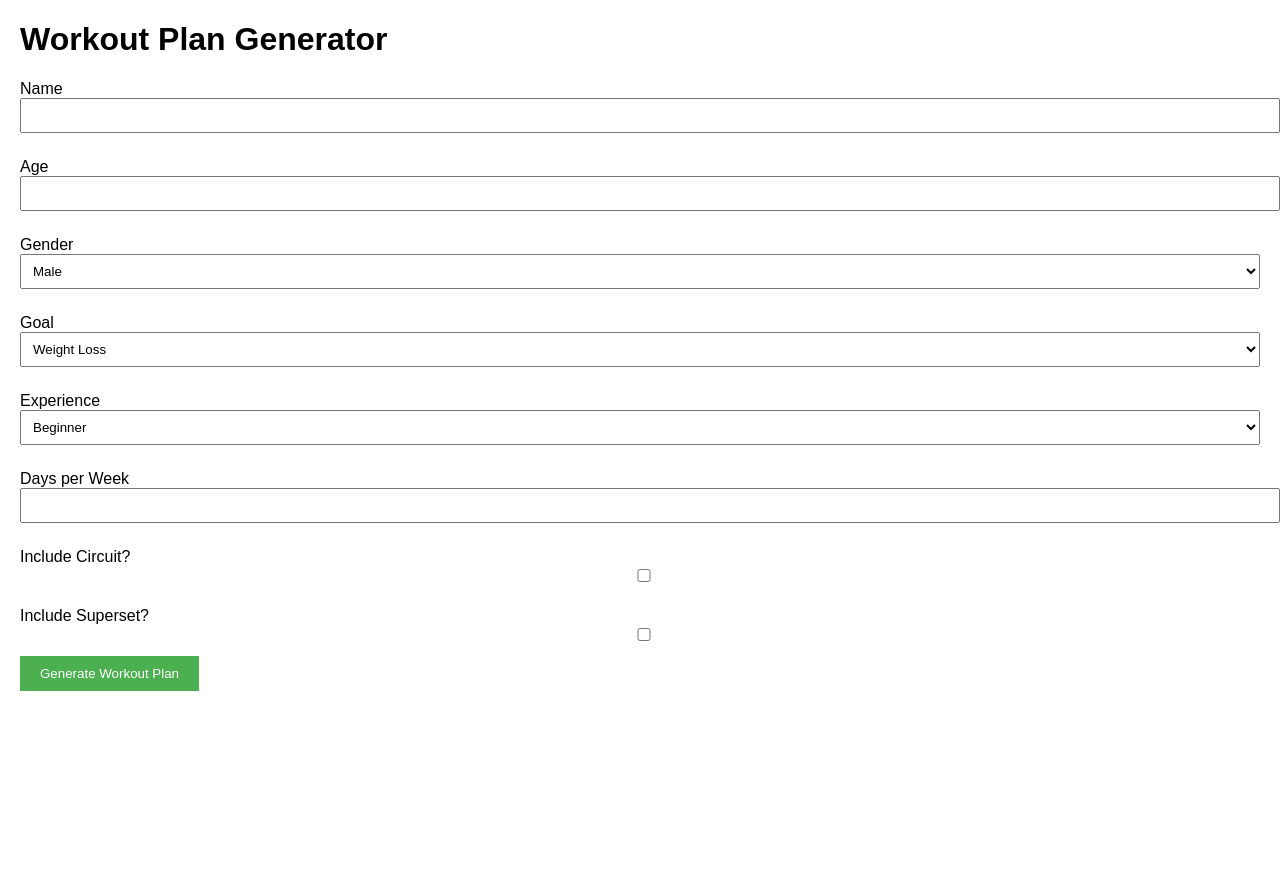
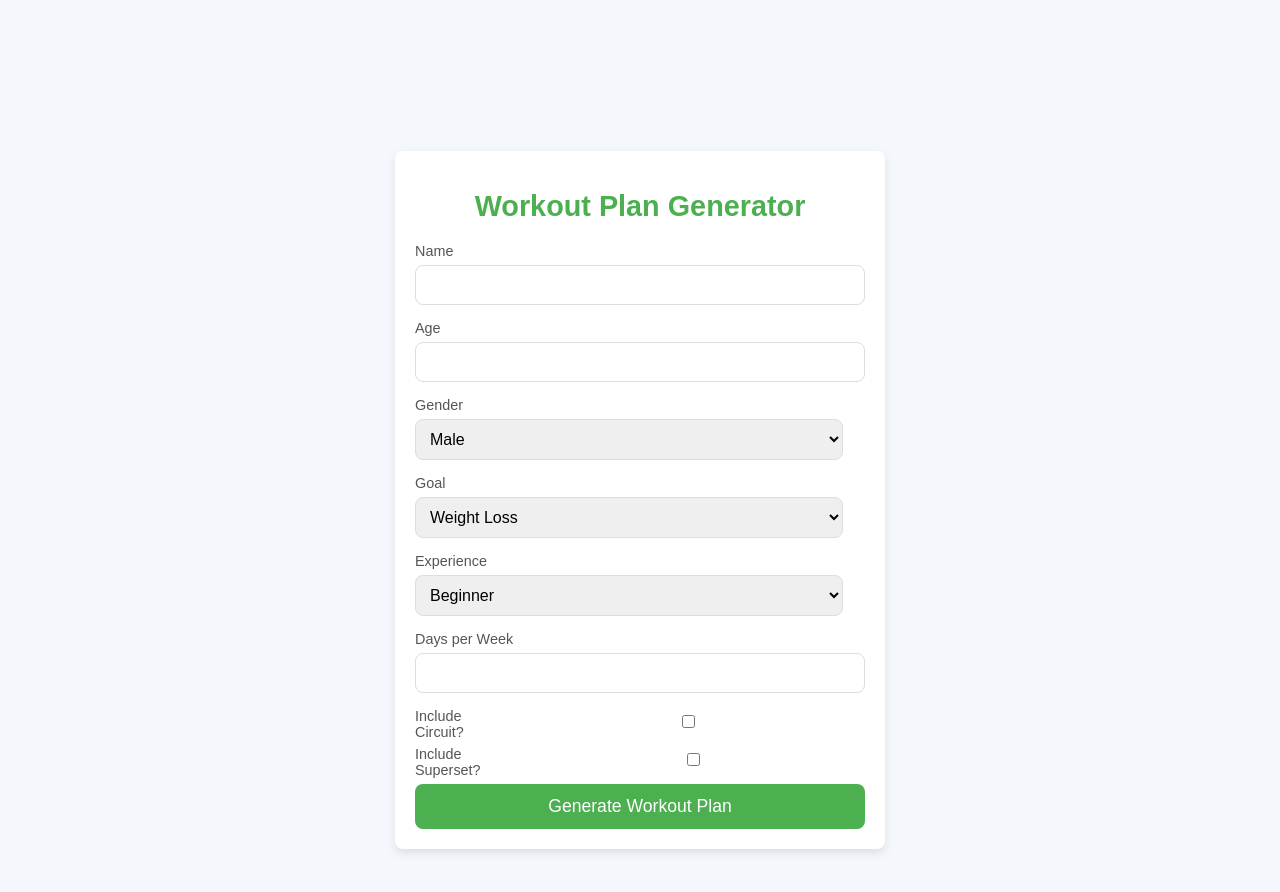
Before and after one commit to jithu2023/My_Fit_Mantra_Assignment, a plain HTML site: page static/index.html in a window 1280 px wide. Before the commit the page ends 800 px from the top, so only its background shows below. Drawn offline with Linux system fonts and the light colour scheme.

Commit message:
ui has been enhanced

```diff
--- a/static/index.html
+++ b/static/index.html
@@ -1,45 +1,138 @@
 <!DOCTYPE html>
 <html lang="en">
+
 <head>
     <meta charset="UTF-8">
     <meta name="viewport" content="width=device-width, initial-scale=1.0">
     <title>Workout Plan Generator</title>
     <style>
+        /* General styling */
         body {
-            font-family: Arial, sans-serif;
-            margin: 20px;
+            font-family: 'Arial', sans-serif;
+            margin-top: 100px;
+            padding: 0;
+            background-color: #f4f7fc;
+            color: #333;
+            display: flex;
+            justify-content: center;
+            align-items: center;
+            height: 100vh;
         }
+
+        h1 {
+            font-size: 1.8rem;
+            text-align: center;
+            color: #4CAF50;
+            margin-bottom: 20px;
+            font-weight: 600;
+        }
+
+        .container {
+            width: 100%;
+            max-width: 450px;
+            padding: 20px;
+            background-color: #fff;
+            border-radius: 8px;
+            box-shadow: 0 4px 10px rgba(0, 0, 0, 0.1);
+        }
+
         label {
-            margin-top: 10px;
+            font-size: 0.9rem;
+            margin-bottom: 6px;
             display: block;
+            color: #555;
         }
-        input, select {
-            padding: 8px;
+
+        input,
+        select {
+            width: 95%;
+            padding: 10px;
+            margin-bottom: 15px;
+            border-radius: 8px;
+            border: 1px solid #ddd;
+            font-size: 1rem;
+            outline: none;
+            transition: all 0.3s ease;
+        }
+
+        input:focus,
+        select:focus {
+            border-color: #4CAF50;
+        }
+
+        button {
             width: 100%;
-            margin-bottom: 15px;
-        }
-        button {
-            padding: 10px 20px;
+            padding: 12px;
             background-color: #4CAF50;
             color: white;
             border: none;
+            border-radius: 8px;
             cursor: pointer;
+            font-size: 1.1rem;
+            transition: background-color 0.3s ease;
         }
+
         button:hover {
             background-color: #45a049;
         }
+
+        .checkbox-group {
+            display: flex;
+            justify-content: space-between;
+            align-items: center;
+        }
+
+        .checkbox-group label {
+            font-size: 0.9rem;
+            margin-right: 15px;
+        }
+
         .result {
+            display: none;
             margin-top: 30px;
             padding: 20px;
             background-color: #f2f2f2;
-            border-radius: 5px;
+            border-radius: 8px;
+            box-shadow: 0 4px 10px rgba(0, 0, 0, 0.1);
+        }
+
+        .result h2 {
+            font-size: 1.2rem;
+            margin-bottom: 10px;
+        }
+
+        pre {
+            background-color: #fff;
+            padding: 15px;
+            border-radius: 8px;
+            font-size: 0.95rem;
+            color: #333;
+            max-height: 300px;
+            overflow-y: auto;
+        }
+
+        #generate-pdf {
+            margin-top: 20px;
+            width: 100%;
+            padding: 12px;
+            background-color: #007bff;
+            color: white;
+            border: none;
+            border-radius: 8px;
+            cursor: pointer;
+            font-size: 1.1rem;
+        }
+
+        #generate-pdf:hover {
+            background-color: #0056b3;
         }
     </style>
 </head>
+
 <body>
 
+    <div class="container">
         <h1>Workout Plan Generator</h1>
-
         <form id="workout-form">
             <label for="name">Name</label>
             <input type="text" id="name" name="name" required>
@@ -70,19 +163,23 @@
             <label for="days_per_week">Days per Week</label>
             <input type="number" id="days_per_week" name="days_per_week" min="1" max="7" required>
 
+            <div class="checkbox-group">
                 <label for="include_circuit">Include Circuit?</label>
                 <input type="checkbox" id="include_circuit" name="include_circuit">
-
+            </div>
+            <div class="checkbox-group">
                 <label for="include_superset">Include Superset?</label>
                 <input type="checkbox" id="include_superset" name="include_superset">
+            </div>
 
             <button type="submit">Generate Workout Plan</button>
         </form>
 
-<div class="result" id="result" style="display: none;">
+        <div class="result" id="result">
             <h2>Workout Plan</h2>
             <pre id="plan"></pre>
             <button id="generate-pdf" style="display: none;">Generate PDF</button>
+        </div>
     </div>
 
     <script>
@@ -102,7 +199,6 @@
                 include_superset: formData.has('include_superset')
             };
 
-        // Send the request to the backend
             const response = await fetch('/generate-workout-plan', {
                 method: 'POST',
                 headers: {
@@ -116,7 +212,6 @@
                 document.getElementById('plan').textContent = JSON.stringify(data.workout_plan, null, 2);
                 document.getElementById('result').style.display = 'block';
 
-            // Enable the "Generate PDF" button and link it to the PDF file
                 const pdfLink = '/' + data.pdf_file;
                 const pdfButton = document.getElementById('generate-pdf');
                 pdfButton.style.display = 'inline-block';
@@ -130,4 +225,5 @@
     </script>
 
 </body>
+
 </html>
```
Also changed, not shown: 2 other files. Lines whose indentation alone changed are shown as unchanged.
